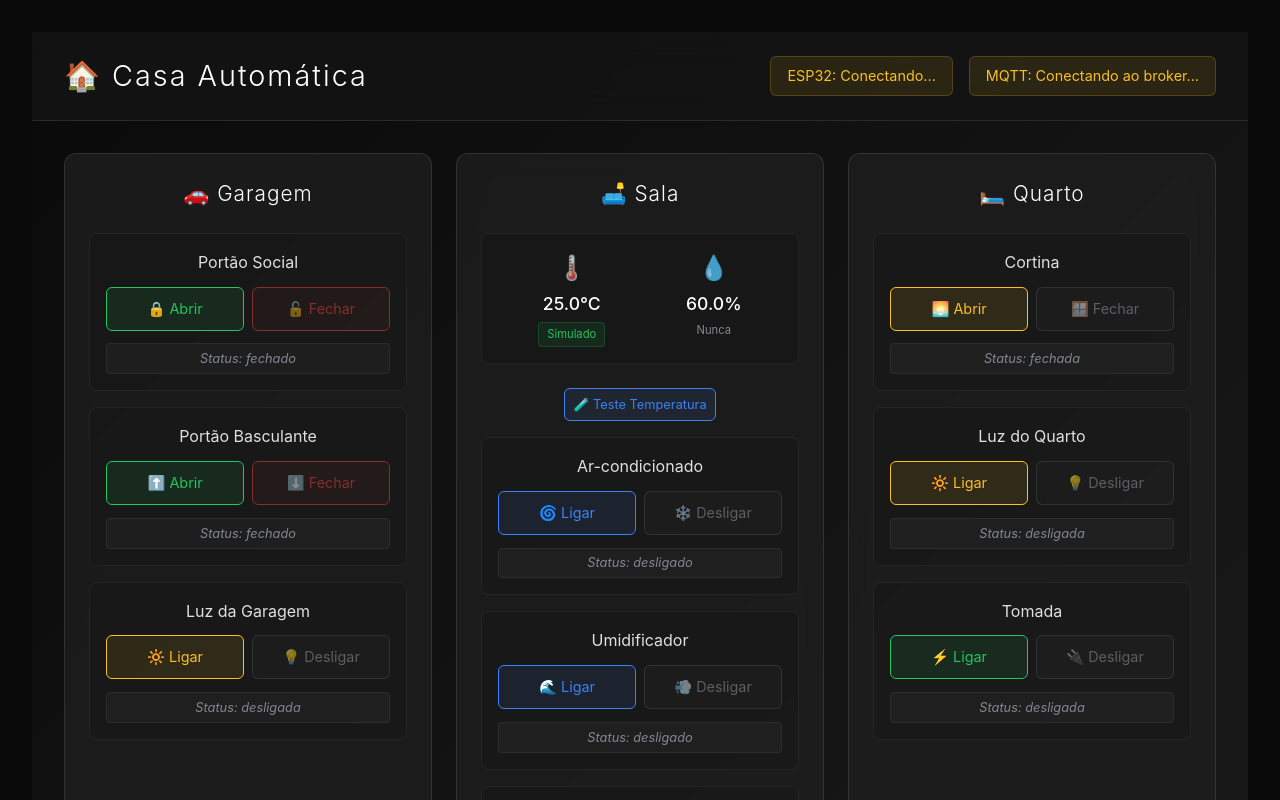
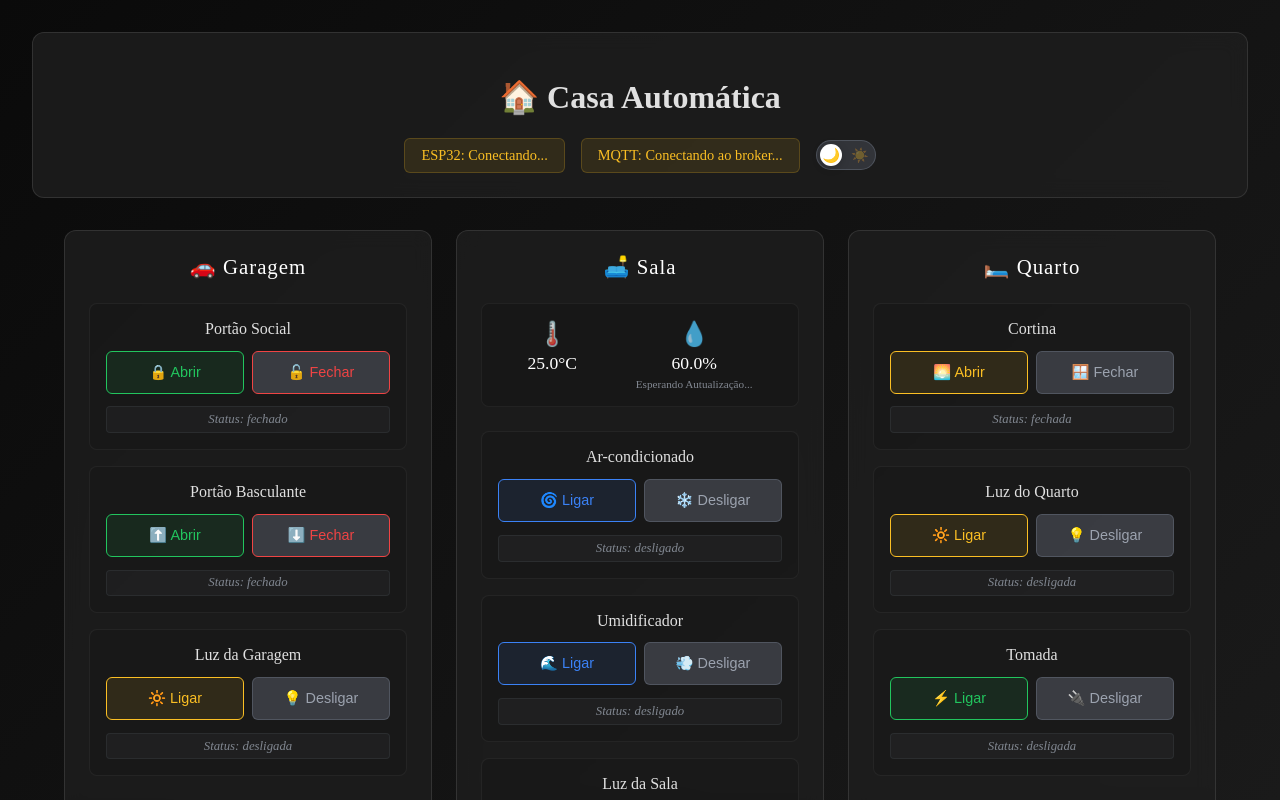
Before and after one commit to ThiagoM22/casaAutomaticasenai, a React (Vite) app: page / in a window 1280 px wide. Shown: the top 800 px of the page. Built offline with nearby package versions, Linux system fonts and the light colour scheme.

Commit message:
feat: add theme toggle functionality and improve status display in App component

```diff
--- a/src/App.css
+++ b/src/App.css
@@ -1,8 +1,142 @@
+
+:root {
+  /* Dark theme (default) */
+  --bg-primary: linear-gradient(135deg, #0a0a0a 0%, #1a1a1a 100%);
+  --bg-body: linear-gradient(135deg, #0a0a0a 0%, #1a1a1a 100%);
+  --bg-secondary: rgba(30, 30, 30, 0.8);
+  --bg-tertiary: rgba(20, 20, 20, 0.5);
+  --bg-quaternary: rgba(20, 20, 20, 0.3);
+  --bg-header: rgba(20, 20, 20, 0.8);
+  --text-primary: #ffffff;
+  --text-secondary: #e0e0e0;
+  --text-tertiary: #9ca3af;
+  --border-primary: rgba(255, 255, 255, 0.1);
+  --border-secondary: rgba(255, 255, 255, 0.05);
+  --border-hover: rgba(255, 255, 255, 0.2);
+  --scrollbar-track: #1a1a1a;
+  --scrollbar-thumb: rgba(255, 255, 255, 0.2);
+  --scrollbar-thumb-hover: rgba(255, 255, 255, 0.3);
+}
+
+[data-theme="light"] {
+  /* Light theme */
+  --bg-primary: linear-gradient(135deg, #f8fafc 0%, #e2e8f0 100%);
+  --bg-body: linear-gradient(135deg, #f8fafc 0%, #e2e8f0 100%);
+  --bg-secondary: rgba(255, 255, 255, 0.9);
+  --bg-tertiary: rgba(248, 250, 252, 0.8);
+  --bg-quaternary: rgba(241, 245, 249, 0.6);
+  --bg-header: rgba(255, 255, 255, 0.9);
+  --text-primary: #1e293b;
+  --text-secondary: #334155;
+  --text-tertiary: #64748b;
+  --border-primary: rgba(0, 0, 0, 0.1);
+  --border-secondary: rgba(0, 0, 0, 0.05);
+  --border-hover: rgba(0, 0, 0, 0.15);
+  --scrollbar-track: #f1f5f9;
+  --scrollbar-thumb: rgba(0, 0, 0, 0.2);
+  --scrollbar-thumb-hover: rgba(0, 0, 0, 0.3);
+}
+
+
+body {
+  margin: 0;
+  padding: 0;
+  background: var(--bg-body);
+  background-attachment: fixed;
+  min-height: 100vh;
+  transition: background 0.3s ease;
+}
+
+html {
+  background: var(--bg-body);
+  background-attachment: fixed;
+  min-height: 100vh;
+  transition: background 0.3s ease;
+}
+
+/* Theme toggle switch */
+.theme-toggle {
+  position: relative;
+  display: inline-block;
+  width: 60px;
+  height: 30px;
+}
+
+.theme-toggle input {
+  opacity: 0;
+  width: 0;
+  height: 0;
+}
+
+.theme-slider {
+  position: absolute;
+  cursor: pointer;
+  top: 0;
+  left: 0;
+  right: 0;
+  bottom: 0;
+  background: rgba(107, 114, 128, 0.3);
+  border: 1px solid rgba(107, 114, 128, 0.5);
+  border-radius: 30px;
+  transition: all 0.3s cubic-bezier(0.4, 0, 0.2, 1);
+  display: flex;
+  align-items: center;
+  justify-content: space-between;
+  padding: 0 6px;
+}
+
+.theme-slider:before {
+  position: absolute;
+  content: "";
+  height: 22px;
+  width: 22px;
+  left: 3px;
+  bottom: 3px;
+  background: var(--text-primary);
+  border-radius: 50%;
+  transition: all 0.3s cubic-bezier(0.4, 0, 0.2, 1);
+  box-shadow: 0 2px 8px rgba(0, 0, 0, 0.2);
+}
+
+.theme-toggle input:checked + .theme-slider {
+  background: rgba(251, 191, 36, 0.2);
+  border-color: #fbbf24;
+}
+
+.theme-toggle input:checked + .theme-slider:before {
+  transform: translateX(30px);
+  background: #fbbf24;
+}
+
+.theme-icon {
+  font-size: 14px;
+  z-index: 1;
+  transition: all 0.3s ease;
+}
+
+.theme-icon.moon {
+  color: #e0e0e0;
+}
+
+.theme-icon.sun {
+  color: #fbbf24;
+}
+
+.theme-toggle input:checked + .theme-slider .moon {
+  opacity: 0.3;
+}
+
+.theme-toggle input:not(:checked) + .theme-slider .sun {
+  opacity: 0.3;
+}
+
 #root {
   max-width: 1280px;
   margin: 0 auto;
   padding: 2rem;
   text-align: center;
+  min-height: 100vh;
+  transition: all 0.3s ease;
 }
 
 .logo {
@@ -43,14 +177,14 @@
 
 .App {
   min-height: 100vh;
-  background: linear-gradient(135deg, #0a0a0a 0%, #1a1a1a 100%);
-  color: #e0e0e0;
+  color: var(--text-secondary);
+  transition: all 0.3s ease;
 }
 
 .header {
-  background: rgba(20, 20, 20, 0.8);
+  background: var(--bg-header);
   backdrop-filter: blur(20px);
-  border-bottom: 1px solid rgba(255, 255, 255, 0.1);
+  border-bottom: 1px solid var(--border-primary);
   padding: 1.5rem 2rem;
   display: flex;
   justify-content: space-between;
@@ -58,7 +192,7 @@
 }
 
 .header h1 {
-  color: #ffffff;
+  color: var(--text-primary);
   margin: 0;
   font-size: 1.8rem;
   font-weight: 300;
@@ -69,6 +203,7 @@
   display: flex;
   gap: 1rem;
   align-items: center;
+  justify-content: center;
 }
 
 .status {
@@ -105,22 +240,22 @@
 }
 
 .environment-card {
-  background: rgba(30, 30, 30, 0.8);
+  background: var(--bg-secondary);
   backdrop-filter: blur(10px);
   border-radius: 12px;
   padding: 1.5rem;
-  border: 1px solid rgba(255, 255, 255, 0.1);
+  border: 1px solid var(--border-primary);
   transition: all 0.3s ease;
 }
 
 .environment-card:hover {
-  border-color: rgba(255, 255, 255, 0.2);
+  border-color: var(--border-hover);
   transform: translateY(-2px);
 }
 
 .environment-card h2 {
   margin: 0 0 1.5rem 0;
-  color: #ffffff;
+  color: var(--text-primary);
   font-size: 1.3rem;
   font-weight: 300;
   text-align: center;
@@ -132,9 +267,9 @@
   justify-content: space-around;
   margin-bottom: 1.5rem;
   padding: 1rem;
-  background: rgba(20, 20, 20, 0.5);
+  background: var(--bg-tertiary);
   border-radius: 8px;
-  border: 1px solid rgba(255, 255, 255, 0.05);
+  border: 1px solid var(--border-secondary);
 }
 
 .sensor-item {
@@ -152,7 +287,7 @@
 .sensor-value {
   font-size: 1.1rem;
   font-weight: 500;
-  color: #ffffff;
+  color: var(--text-primary);
 }
 
 .sensor-source {
@@ -166,7 +301,7 @@
 
 .sensor-time {
   font-size: 0.7rem;
-  color: #9ca3af;
+  color: var(--text-tertiary);
   opacity: 0.8;
 }
 
@@ -181,14 +316,14 @@
   flex-direction: column;
   gap: 0.8rem;
   padding: 1rem;
-  background: rgba(20, 20, 20, 0.3);
+  background: var(--bg-quaternary);
   border-radius: 8px;
-  border: 1px solid rgba(255, 255, 255, 0.05);
+  border: 1px solid var(--border-secondary);
 }
 
 .control-item h3 {
   margin: 0;
-  color: #e0e0e0;
+  color: var(--text-secondary);
   font-size: 1rem;
   font-weight: 400;
 }
@@ -202,7 +337,7 @@
   cursor: pointer;
   transition: all 0.2s ease;
   background: transparent;
-  color: #e0e0e0;
+  color: var(--text-secondary);
 }
 
 .btn:hover {
@@ -262,7 +397,7 @@
 
 .control-item .status {
   font-size: 0.8rem;
-  color: #9ca3af;
+  color: var(--text-tertiary);
   font-style: italic;
   text-align: center;
   padding: 0.3rem 0.6rem;
@@ -288,7 +423,7 @@
 }
 
 .btn:disabled {
-  opacity: 0.5;
+ background: rgba(107, 114, 128, 0.4);
   cursor: not-allowed;
   transform: none !important;
 }
@@ -350,20 +485,20 @@
   }
 }
 
-/* Scrollbar customization for dark theme */
+/* Scrollbar customization for both themes */
 ::-webkit-scrollbar {
   width: 8px;
 }
 
 ::-webkit-scrollbar-track {
-  background: #1a1a1a;
+  background: var(--scrollbar-track);
 }
 
 ::-webkit-scrollbar-thumb {
-  background: rgba(255, 255, 255, 0.2);
+  background: var(--scrollbar-thumb);
   border-radius: 4px;
 }
 
 ::-webkit-scrollbar-thumb:hover {
-  background: rgba(255, 255, 255, 0.3);
+  background: var(--scrollbar-thumb-hover);
 }
--- a/src/App.jsx
+++ b/src/App.jsx
@@ -1,72 +1,111 @@
-import { useState, useEffect } from 'react'
-import { connectMQTT, disconnectMQTT, isConnectedMQTT } from './utils/esp32Service'
-import Garagem from './components/Garagem'
-import Sala from './components/Sala'
-import Quarto from './components/Quarto'
-import './App.css'
+import { useState, useEffect } from "react";
+import {
+  connectMQTT,
+  disconnectMQTT,
+  isConnectedMQTT,
+} from "./utils/esp32Service";
+import Garagem from "./components/Garagem";
+import Sala from "./components/Sala";
+import Quarto from "./components/Quarto";
+import "./App.css";
 
 function App() {
-  const [esp32Status, setEsp32Status] = useState('Conectando...')
-  const [mqttStatus, setMqttStatus] = useState('Desconectado')
+  const [esp32Status, setEsp32Status] = useState("Conectando...");
+  const [mqttStatus, setMqttStatus] = useState("Desconectado");
+  const [theme, setTheme] = useState("dark");
+
+  // Função para alternar tema
+  const toggleTheme = () => {
+    const newTheme = theme === "dark" ? "light" : "dark";
+    setTheme(newTheme);
+    document.documentElement.setAttribute("data-theme", newTheme);
+    localStorage.setItem("theme", newTheme);
+  };
+
+  // Carregar tema salvo no localStorage
+  useEffect(() => {
+    const savedTheme = localStorage.getItem("theme") || "dark";
+    setTheme(savedTheme);
+    document.documentElement.setAttribute("data-theme", savedTheme);
+  }, []);
 
   // Conectar ao MQTT quando o componente for montado
   useEffect(() => {
     const initializeMQTT = async () => {
       try {
-        setMqttStatus('Carregando Paho MQTT...')
+        setMqttStatus("Carregando Paho MQTT...");
 
         // Aguardar mais tempo para garantir que o script Paho carregou
-        await new Promise(resolve => setTimeout(resolve, 3000))
+        await new Promise((resolve) => setTimeout(resolve, 3000));
 
-        setMqttStatus('Conectando ao broker...')
-        await connectMQTT()
-        setMqttStatus('Conectado')
-        setEsp32Status('Conectado via MQTT')
+        setMqttStatus("Conectando ao broker...");
+        await connectMQTT();
+        setMqttStatus("Conectado");
+        setEsp32Status("Conectado via MQTT");
       } catch (error) {
-        console.error('Erro ao conectar MQTT:', error)
-        setMqttStatus('Erro de conexão')
-        setEsp32Status('Falha na conexão')
+        console.error("Erro ao conectar MQTT:", error);
+        setMqttStatus("Erro de conexão");
+        setEsp32Status("Falha na conexão");
 
         // Tentar novamente após 10 segundos
         setTimeout(() => {
-          console.log('🔄 Tentativa de reconexão em 10 segundos...')
-          initializeMQTT()
-        }, 10000)
+          console.log("🔄 Tentativa de reconexão em 10 segundos...");
+          initializeMQTT();
+        }, 10000);
       }
-    }
+    };
 
-    initializeMQTT()
+    initializeMQTT();
 
     // Verificar status da conexão periodicamente
     const statusInterval = setInterval(() => {
-      const connected = isConnectedMQTT()
-      if (connected && mqttStatus !== 'Conectado') {
-        setMqttStatus('Conectado')
-        setEsp32Status('Conectado via MQTT')
-      } else if (!connected && mqttStatus === 'Conectado') {
-        setMqttStatus('Desconectado')
-        setEsp32Status('Desconectado')
+      const connected = isConnectedMQTT();
+      if (connected && mqttStatus !== "Conectado") {
+        setMqttStatus("Conectado");
+        setEsp32Status("Conectado via MQTT");
+      } else if (!connected && mqttStatus === "Conectado") {
+        setMqttStatus("Desconectado");
+        setEsp32Status("Desconectado");
       }
-    }, 3000)
+    }, 3000);
 
     // Cleanup na desmontagem do componente
     return () => {
-      clearInterval(statusInterval)
-      disconnectMQTT()
-    }
-  }, [])
+      clearInterval(statusInterval);
+      disconnectMQTT();
+    };
+  }, []);
 
   return (
     <div className="App">
-      <header className="header">
+      <header className="environment-card">
         <h1>🏠 Casa Automática</h1>
         <div className="status-container">
-          <div className={`status ${esp32Status.includes('Conectado') ? 'connected' : 'connecting'}`}>
+          <div
+            className={`status ${
+              esp32Status.includes("Conectado") ? "connected" : "connecting"
+            }`}
+          >
             ESP32: {esp32Status}
           </div>
-          <div className={`status ${mqttStatus === 'Conectado' ? 'connected' : 'connecting'}`}>
+          <div
+            className={`status ${
+              mqttStatus === "Conectado" ? "connected" : "connecting"
+            }`}
+          >
             MQTT: {mqttStatus}
           </div>
+          <label className="theme-toggle">
+            <input
+              type="checkbox"
+              checked={theme === "light"}
+              onChange={toggleTheme}
+            />
+            <span className="theme-slider">
+              <span className="theme-icon moon">🌙</span>
+              <span className="theme-icon sun">☀️</span>
+            </span>
+          </label>
         </div>
       </header>
 
@@ -78,7 +117,7 @@ function App() {
         </div>
       </main>
     </div>
-  )
+  );
 }
 
-export default App
+export default App;
--- a/src/components/Sala.jsx
+++ b/src/components/Sala.jsx
@@ -225,12 +225,6 @@ function Sala() {
     }
   }
 
-  const testarTemperatura = () => {
-    console.log('🧪 TESTE MANUAL - Forçando temperatura para 30°C')
-    setTemperatura(30.0)
-    setDataSource('dht22')
-    setLastSensorUpdate(new Date())
-  }
 
   return (
     <div className="environment-card">
@@ -240,25 +234,14 @@ function Sala() {
         <div className="sensor-item">
           <span className="sensor-icon">🌡️</span>
           <span className="sensor-value">{temperatura.toFixed(1)}°C</span>
-          <span className="sensor-source">{dataSource === 'dht22' ? 'DHT22' : 'Simulado'}</span>
         </div>
         <div className="sensor-item">
           <span className="sensor-icon">💧</span>
           <span className="sensor-value">{umidade.toFixed(1)}%</span>
           <span className="sensor-time">
-            {lastSensorUpdate ? lastSensorUpdate.toLocaleTimeString() : 'Nunca'}
+            {lastSensorUpdate ? lastSensorUpdate.toLocaleTimeString() : 'Esperando Autualização...'}
           </span>
         </div>
-      </div>
-
-      <div style={{ marginBottom: '1rem' }}>
-        <button
-          className="btn btn-info"
-          onClick={testarTemperatura}
-          style={{ fontSize: '0.8rem', padding: '0.5rem' }}
-        >
-          🧪 Teste Temperatura
-        </button>
       </div>
 
       <div className="controls">
--- a/src/main.jsx
+++ b/src/main.jsx
@@ -1,7 +1,6 @@
 import React from 'react'
 import ReactDOM from 'react-dom/client'
 import App from './App.jsx'
-import './index.css'
 
 ReactDOM.createRoot(document.getElementById('root')).render(
   // Removido React.StrictMode temporariamente para evitar dupla execução
```
Also changed, not shown: styles.css (added).
